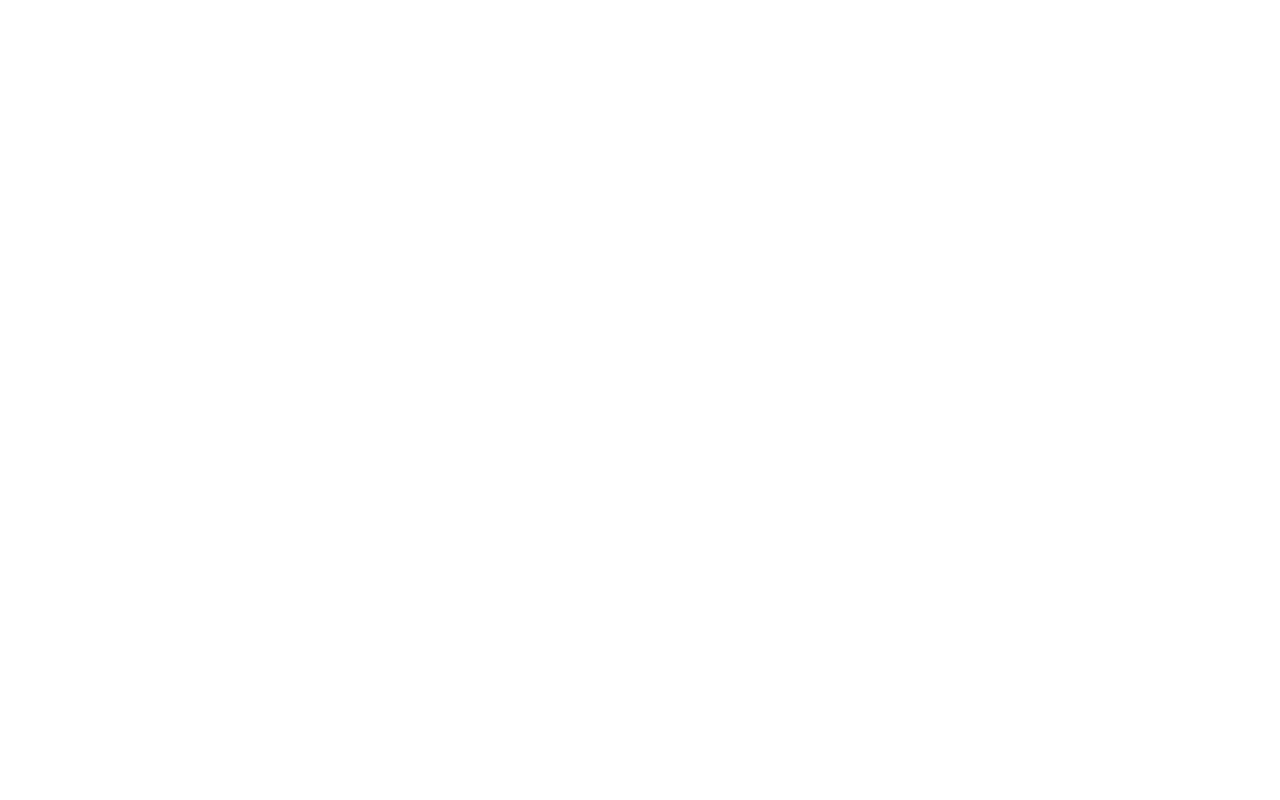
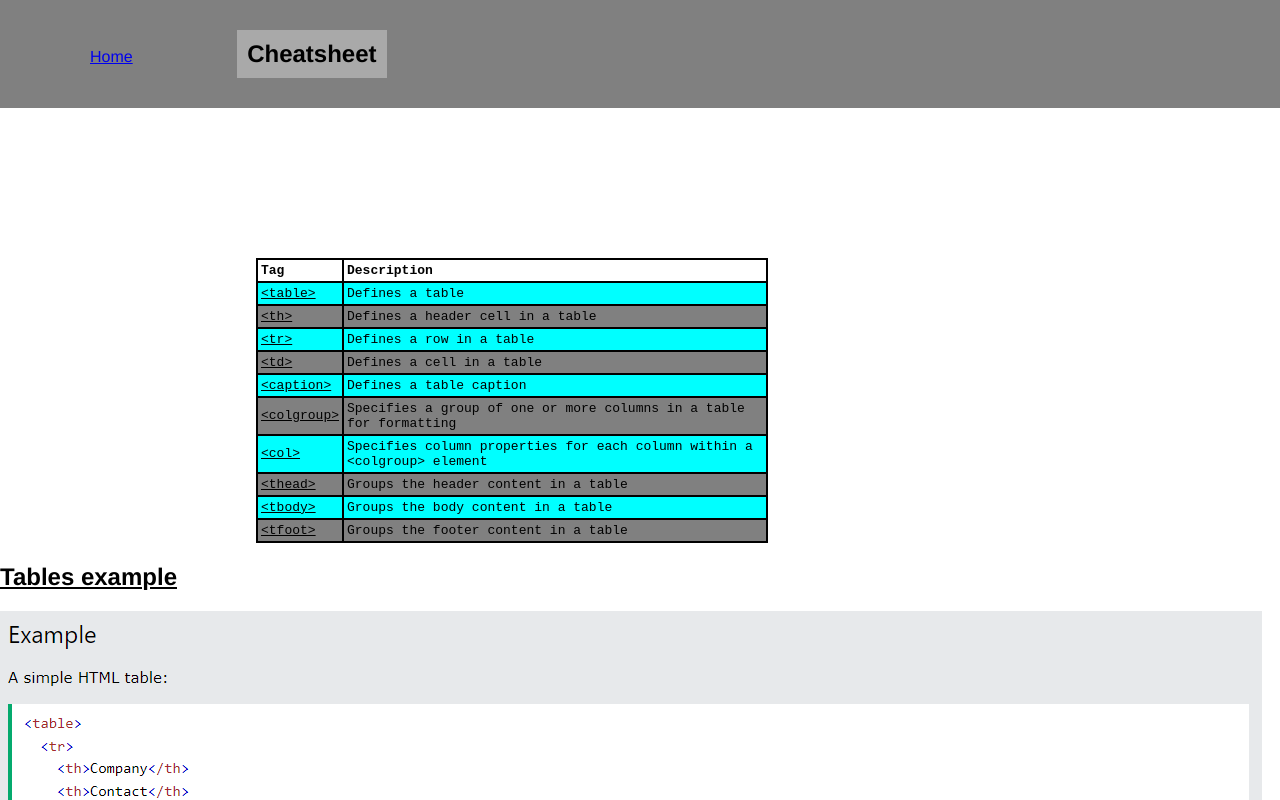
Before and after one commit to asphyxx24/asphyxx24.github.io, a plain HTML site: page cheatsheet.html in a window 1280 px wide. Shown: the top 800 px of the page. Drawn offline with Linux system fonts and the light colour scheme.

Commit message:
Playing around

```diff
--- a/cheatsheet.html
+++ b/cheatsheet.html
@@ -0,0 +1,83 @@
+<!DOCTYPE html>
+<html lang="en">
+  <head>
+    <meta charset="UTF-8" />
+    <meta name="viewport" content="width=device-width, initial-scale=1.0" />
+    <link href="style.css" rel="stylesheet" />
+    <title>Cheatsheet</title>
+  </head>
+
+  <body>
+    <nav>
+      <ul>
+        <li><a href="index.html">Home</a></li>
+        <li><h1>Cheatsheet</h1></li>
+      </ul>
+    </nav>
+
+    <table>
+      <colgroup>
+        <col class="col1" />
+        <col class="col2" />
+      </colgroup>
+      <thead>
+        <tr>
+          <td>Tag</td>
+          <td>Description</td>
+        </tr>
+      </thead>
+      <tbody>
+        <tr>
+          <td>&lt;table&gt;</td>
+          <td>Defines a table</td>
+        </tr>
+        <tr>
+          <td>&lt;th&gt;</td>
+          <td>Defines a header cell in a table</td>
+        </tr>
+        <tr>
+          <td>&lt;tr&gt;</td>
+          <td>Defines a row in a table</td>
+        </tr>
+        <tr>
+          <td>&lt;td&gt;</td>
+          <td>Defines a cell in a table</td>
+        </tr>
+        <tr>
+          <td>&lt;caption&gt;</td>
+          <td>Defines a table caption</td>
+        </tr>
+        <tr>
+          <td>&lt;colgroup&gt;</td>
+          <td>
+            Specifies a group of one or more columns in a table for formatting
+          </td>
+        </tr>
+        <tr>
+          <td>&lt;col&gt;</td>
+          <td>
+            Specifies column properties for each column within a
+            &lt;colgroup&gt; element
+          </td>
+        </tr>
+        <tr>
+          <td>&lt;thead&gt;</td>
+          <td>Groups the header content in a table</td>
+        </tr>
+        <tr>
+          <td>&lt;tbody&gt;</td>
+          <td>Groups the body content in a table</td>
+        </tr>
+        <tr>
+          <td>&lt;tfoot&gt;</td>
+          <td>Groups the footer content in a table</td>
+        </tr>
+      </tbody>
+    </table>
+
+    <section id="tables">
+      <h2>Tables example</h2>
+      <img src="local/tableex.PNG" />
+    </section>
+  </body>
+</html>
--- a/style.css
+++ b/style.css
@@ -0,0 +1,55 @@
+body {
+    margin: 0;
+    font-family: Helvetica;
+}
+
+nav ul {
+    background-color: grey;
+    margin: 0px;
+}
+
+nav ul li{
+    display: inline-block;
+    padding: 10px 50px;
+}
+
+nav h1 {
+    background-color: darkgray;
+    padding: 10px;
+}
+
+table {
+    margin: 150px auto 0px 20%;
+    border: 4px solid black;
+    width: 40%;
+    border-collapse: collapse;
+}
+
+table, th, td {
+    border: 2px solid black;
+    padding: 3px;
+}
+
+#tables h2 {
+    text-decoration: underline;
+}
+
+tbody td:nth-child(1) {
+    text-decoration: underline;
+}
+
+thead td{
+    font-weight: bold;
+}
+
+tbody tr:nth-child(even) {
+    background-color: grey;
+}
+
+tbody tr:nth-child(odd) {
+    background-color: cyan;
+}
+
+td {
+    font-family: monospace;
+}
```
Also changed, not shown: index.html (+3 -1 lines), local/tableex.PNG (added).
